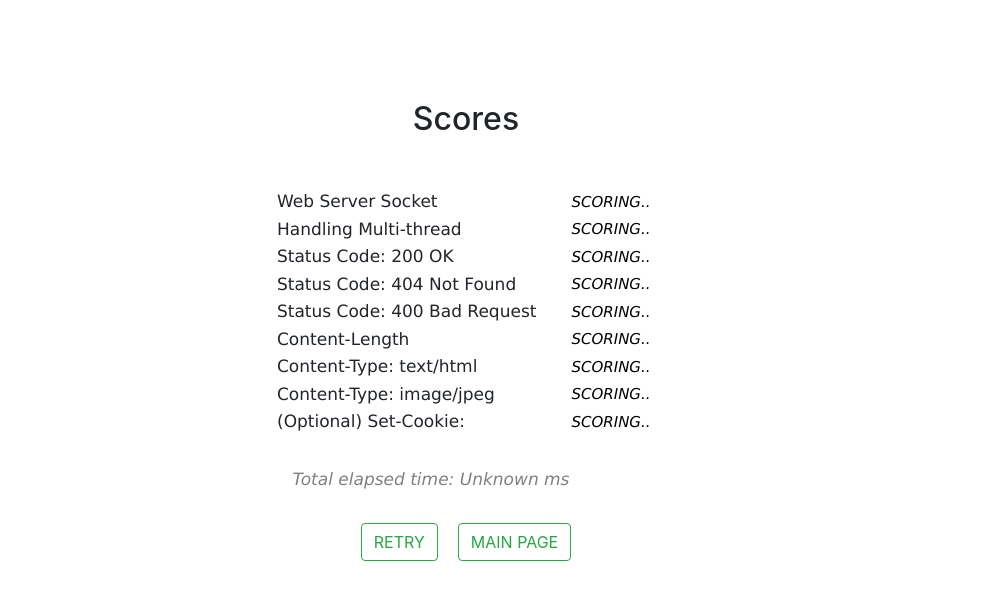
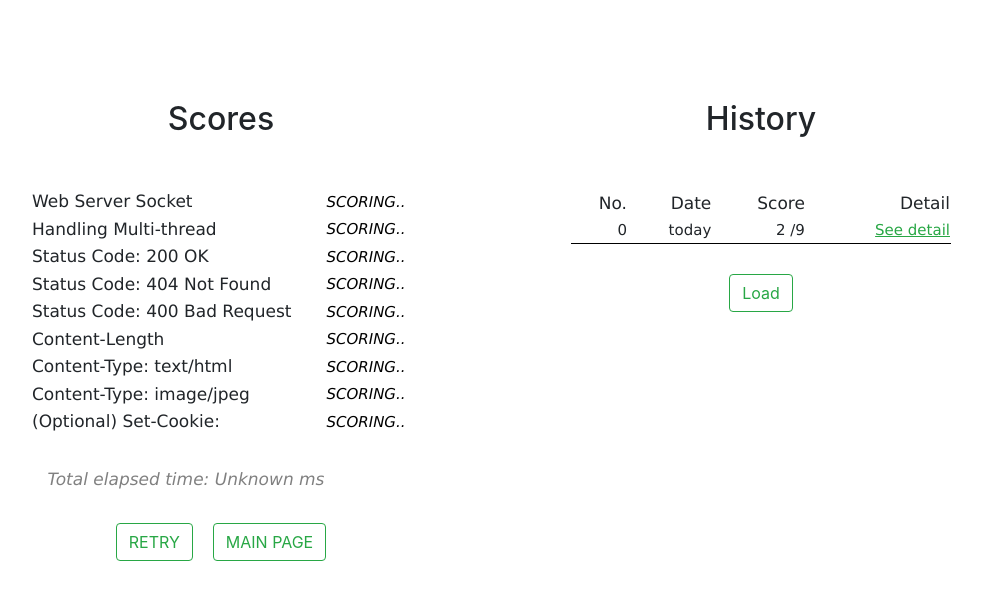
Before and after one commit to rlaqltmxm/graduation-project-front, a React (Create React App) app: page /webServer/result in a window 1280 px wide. Shown: the top 600 px of the page, without its empty margins (174-1156 px from the left). Built offline with nearby package versions, Linux system fonts and the light colour scheme; no server answers.

Commit message:
Add user history table

```diff
--- a/src/App.js
+++ b/src/App.js
@@ -12,7 +12,7 @@ class App extends Component {
 
   constructor(props){
     super(props);
-    localStorage.setItem('serverURL', 'http://172.16.165.1:8080')
+    localStorage.setItem('serverURL', 'http://172.16.161.166:8080')
     this.state = {
     	answer : ""
     }
--- a/src/components/webServer/WebServerResult.component.js
+++ b/src/components/webServer/WebServerResult.component.js
@@ -1,5 +1,5 @@
 import React, { Component } from 'react';
-import { Form, Button } from 'react-bootstrap';
+import { Form, Button, Modal } from 'react-bootstrap';
 import axios from 'axios';
 
 const tableStyle = {
@@ -23,6 +23,21 @@ const tempData = {
     "contentImageTest" : "Scoring..",
     "cookieTest" : "Scoring..",
     "elapsedTime": "Unknown",
+}
+
+function colorizeBool(target) {
+    const fontStyle = {};
+    if (target == "Scoring..") {
+        fontStyle.fontSize = 15;
+        fontStyle.color = "black";
+        fontStyle.fontStyle = "italic";
+    }
+    else {
+        if (target) fontStyle.color = "blue";
+        else fontStyle.color = "red";
+        fontStyle.fontWeight = "bolder";
+    }
+    return fontStyle;
 }
 
 export default class WebServerResult extends Component {
@@ -50,21 +65,6 @@ export default class WebServerResult extends Component {
         )
     }
 
-    colorizeBool(target) {
-        const fontStyle = {};
-        if (target == "Scoring..") {
-            fontStyle.fontSize = 15;
-            fontStyle.color = "black";
-            fontStyle.fontStyle = "italic";
-        }
-        else {
-            if (target) fontStyle.color = "blue";
-            else fontStyle.color = "red";
-            fontStyle.fontWeight = "bolder";
-        }
-        return fontStyle;
-    }
-
     nextPath(path) {
         this.props.history.push(path)
     }
@@ -73,60 +73,61 @@ export default class WebServerResult extends Component {
 
         const data = this.state.data;
         return(
-            <div style={{marginTop: 100}}>
+            <div style={{ marginTop: 100, display: 'flex' }}>
+                <div id="score-board" style={{ flex: 1, marginLeft: 100 }}>
                     <h2>Scores</h2>
                     <table style={tableStyle}>
                         <tr>
                             <td>Web Server Socket</td>
-                        <td style={this.colorizeBool(data.connTest)}>
+                            <td style={colorizeBool(data.connTest)}>
                                 {(data.connTest).toString().toUpperCase()}
                             </td>
                         </tr>
                         <tr id="multiThread">
                             <td>Handling Multi-thread</td>
-                        <td style={this.colorizeBool(data.multiThread)}>
+                            <td style={colorizeBool(data.multiThread)}>
                                 {(data.multiThread).toString().toUpperCase()}
                             </td>
                         </tr>
                         <tr id="errorTest200">
                             <td>Status Code: 200 OK</td>
-                        <td style={this.colorizeBool(data.errorTest200)}>
+                            <td style={colorizeBool(data.errorTest200)}>
                                 {(data.errorTest200).toString().toUpperCase()}
                             </td>
                         </tr>
                         <tr id="errorTest404">
                             <td>Status Code: 404 Not Found</td>
-                        <td style={this.colorizeBool(data.errorTest404)}>
+                            <td style={colorizeBool(data.errorTest404)}>
                                 {(data.errorTest404).toString().toUpperCase()}
                             </td>
                         </tr>
                         <tr id="errorTest400">
                             <td>Status Code: 400 Bad Request</td>
-                        <td style={this.colorizeBool(data.errorTest400)}>
+                            <td style={colorizeBool(data.errorTest400)}>
                                 {(data.errorTest400).toString().toUpperCase()}
                             </td>
                         </tr>
                         <tr id="contentLengthTest">
                             <td>Content-Length</td>
-                        <td style={this.colorizeBool(data.contentLengthTest)}>
+                            <td style={colorizeBool(data.contentLengthTest)}>
                                 {(data.contentLengthTest).toString().toUpperCase()}
                             </td>
                         </tr>
                         <tr id="contentHtmlTest">
                             <td>Content-Type: text/html</td>
-                        <td style={this.colorizeBool(data.contentHtmlTest)}>
+                            <td style={colorizeBool(data.contentHtmlTest)}>
                                 {(data.contentHtmlTest).toString().toUpperCase()}
                             </td>
                         </tr>
                         <tr id="contentImageTest">
                             <td>Content-Type: image/jpeg</td>
-                        <td style={this.colorizeBool(data.contentImageTest)}>
+                            <td style={colorizeBool(data.contentImageTest)}>
                                 {(data.contentImageTest).toString().toUpperCase()}
                             </td>
                         </tr>
                         <tr id="cookieTest">
                             <td>(Optional) Set-Cookie: </td>
-                        <td style={this.colorizeBool(data.cookieTest)}>
+                            <td style={colorizeBool(data.cookieTest)}>
                                 {(data.cookieTest).toString().toUpperCase()}
                             </td>
                         </tr>
@@ -150,7 +151,8 @@ export default class WebServerResult extends Component {
                                             this.nextPath('/webServer')
                                         }
                                     }>RETRY
-                        </Button></div>
+                                </Button>
+                            </div>
                             <div style={{padding: 10}}>
                                 <Button
                                     variant="outline-success"
@@ -162,7 +164,220 @@ export default class WebServerResult extends Component {
                                             this.nextPath('/')
                                         }
                                     }>MAIN PAGE
-                        </Button></div>
+                                </Button>
+                            </div>
+                        </Form>
+                    </div>
+                </div>
+                <div style={{ flex: 1, height: 300 }}>
+                    <HistoryTable />
+                </div>
+            </div>
+        )
+    }
+}
+
+class HistoryTable extends Component {
+
+    tempData = [
+        {
+            "multiThreadCorrect":false,
+            "error400Correct":true,
+            "lengthCorrect":false,
+            "htmlCorrect":false,
+            "connCorrect":false,
+            "error200Correct":true,
+            "imageCorrect":false,
+            "error404Correct":false,
+            "cookieCorrect":false,
+            date: "today",
+            elapsedTime: 0,
+        },
+    ];
+
+    constructor(props) {
+        super(props);
+        this.state = {
+            data: [],
+            popupOpen: false,
+            popupData: null,
+        }
+    }
+
+    onLoadData() {
+        const url = localStorage.getItem('serverURL') + '/web_server/history';
+        const userInfo = JSON.parse(sessionStorage.getItem('accessInfo'));
+        axios.post(url, userInfo)
+        .then((res) => {
+            this.setState({
+                data: res.data == null || res.data == undefined ? this.tempData : res.data,
+            })
+        }).catch(err => {
+            this.setState({
+                data: this.tempData
+            })
+        });
+    }
+
+    componentDidMount() {
+        this.onLoadData();
+    }
+
+    renderPopup() {
+        const data = this.state.popupData || null;
+        console.log(data);
+        if (data == null || data == undefined) return;
+
+        return(
+            <Modal
+                centered
+                show={this.state.popupOpen}
+                onHide={() => this.setState({
+                    popupOpen: false,
+                    popupData: null
+                })}
+                animation={true}>
+                <table style={tableStyle}>
+                    <tr>
+                        <td>Web Server Socket</td>
+                        <td style={colorizeBool(data.connCorrect)}>
+                            {(data.connCorrect).toString().toUpperCase()}
+                        </td>
+                    </tr>
+                    <tr id="multiThread">
+                        <td>Handling Multi-thread</td>
+                        <td style={colorizeBool(data.multiThreadCorrect)}>
+                            {(data.multiThreadCorrect).toString().toUpperCase()}
+                        </td>
+                    </tr>
+                    <tr id="errorTest200">
+                        <td>Status Code: 200 OK</td>
+                        <td style={colorizeBool(data.error400Correct)}>
+                            {(data.error400Correct).toString().toUpperCase()}
+                        </td>
+                    </tr>
+                    <tr id="errorTest404">
+                        <td>Status Code: 404 Not Found</td>
+                        <td style={colorizeBool(data.error404Correct)}>
+                            {(data.error404Correct).toString().toUpperCase()}
+                        </td>
+                    </tr>
+                    <tr id="errorTest400">
+                        <td>Status Code: 400 Bad Request</td>
+                        <td style={colorizeBool(data.error400Correct)}>
+                            {(data.error400Correct).toString().toUpperCase()}
+                        </td>
+                    </tr>
+                    <tr id="contentLengthTest">
+                        <td>Content-Length</td>
+                        <td style={colorizeBool(data.lengthCorrect)}>
+                            {(data.lengthCorrect).toString().toUpperCase()}
+                        </td>
+                    </tr>
+                    <tr id="contentHtmlTest">
+                        <td>Content-Type: text/html</td>
+                        <td style={colorizeBool(data.htmlCorrect)}>
+                            {(data.htmlCorrect).toString().toUpperCase()}
+                        </td>
+                    </tr>
+                    <tr id="contentImageTest">
+                        <td>Content-Type: image/jpeg</td>
+                        <td style={colorizeBool(data.imageCorrect)}>
+                            {(data.imageCorrect).toString().toUpperCase()}
+                        </td>
+                    </tr>
+                    <tr id="cookieTest">
+                        <td>(Optional) Set-Cookie: </td>
+                        <td style={colorizeBool(data.cookieCorrect)}>
+                            {(data.cookieCorrect).toString().toUpperCase()}
+                        </td>
+                    </tr>
+                    <tr style={{height: 30}}></tr>
+                    <tr id="elapsedTime">
+                        <td style={{columnSpan: 2, textAlign: "right", color: "grey", fontStyle: "italic"}}>
+                            Total elapsed time: {data.elapsedTime} ms
+                        </td>
+                    </tr>
+                </table>
+                <div style={{ display: 'flex', justifyContent: 'center', margin: 20 }}>
+                    <Button
+                        variant="outline-secondary"
+                        onClick={() =>
+                            this.setState({
+                                popupOpen: !this.state.popupOpen
+                            })
+                        }
+                    >
+                        <span>Close</span>
+                    </Button>
+                </div>
+            </Modal>
+        )
+    }
+
+    render() {
+
+        const overflowTableStyle = {
+            ...tableStyle,
+            maxHeight: 300,
+            overflowY: 'auto',
+            textAlign: 'right',
+        };
+        const { data } = this.state;
+
+        return (
+            <div style={{ marginRight: 100 }}>
+                {this.renderPopup()}
+                <h2>History</h2>
+                {this.state.data.length > 0 ?
+                <table id="history-table" style={overflowTableStyle}>
+                    <thead>
+                        <tr style={{ height: 30, fontStyle: 'bolder' }}>
+                            <td>No.</td>
+                            <td>Date</td>
+                            <td>Score</td>
+                            <td>Detail</td>
+                        </tr>
+                    </thead>
+                    <tbody style={{ fontSize: 15 }}>
+                        {data.sort((a, b) => (new Date(b.date) - new Date(a.date)))
+                        .map((e, i) => {
+                            const score = Object.values(e).filter(v => v == true).length;
+                            return (
+                                <tr style={{ height: 20, borderBottom: '1px solid black' }}>
+                                    <td>{i}</td>
+                                    <td>{e.date}</td>
+                                    <td>{score} /9</td>
+                                    <td>
+                                        <u
+                                            style={{ color: '#28a745' }}
+                                            onClick={() => {
+                                                this.setState({
+                                                    popupOpen: true,
+                                                    popupData: e
+                                                });
+                                            }}>
+                                            See detail
+                                        </u>
+                                    </td>
+                                </tr>
+                            )}
+                        )}
+                    </tbody>
+                </table> :
+                <h4 style={{ fontStyle: 'italic', marginTop: 50 }}>No history found.</h4>}
+                <div style={{marginTop: 20, display: 'flex', justifyContent:'center'}}>
+                    <Form inline>
+                        <div style={{padding: 10}}>
+                            <Button
+                                variant="outline-success"
+                                color="success"
+                                size="small"
+                                onClick={
+                                    () => this.onLoadData.bind(this)
+                                }>Load
+                            </Button>
+                        </div>
                     </Form>
                 </div>
             </div>
```
Also changed, not shown: 1 other file (tests, documents, lock files or other folders). Lines whose indentation alone changed are shown as unchanged.
